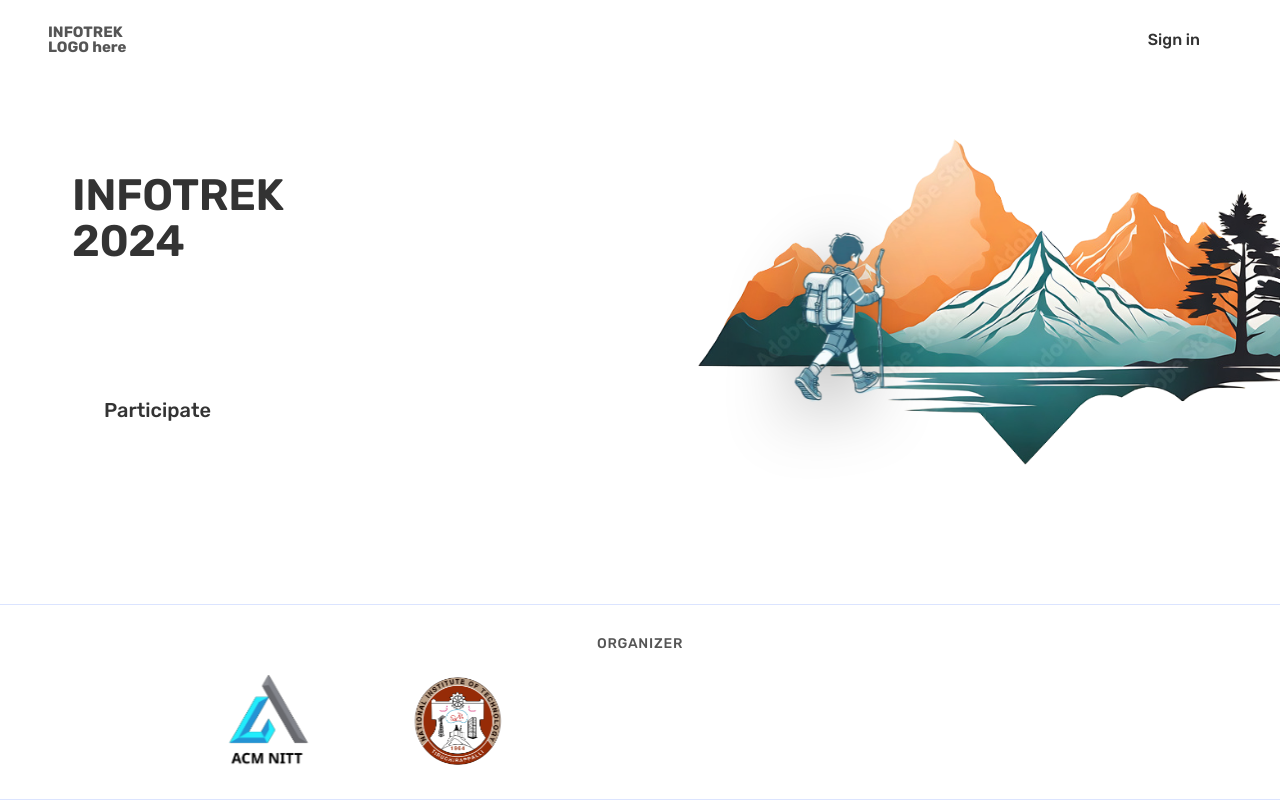
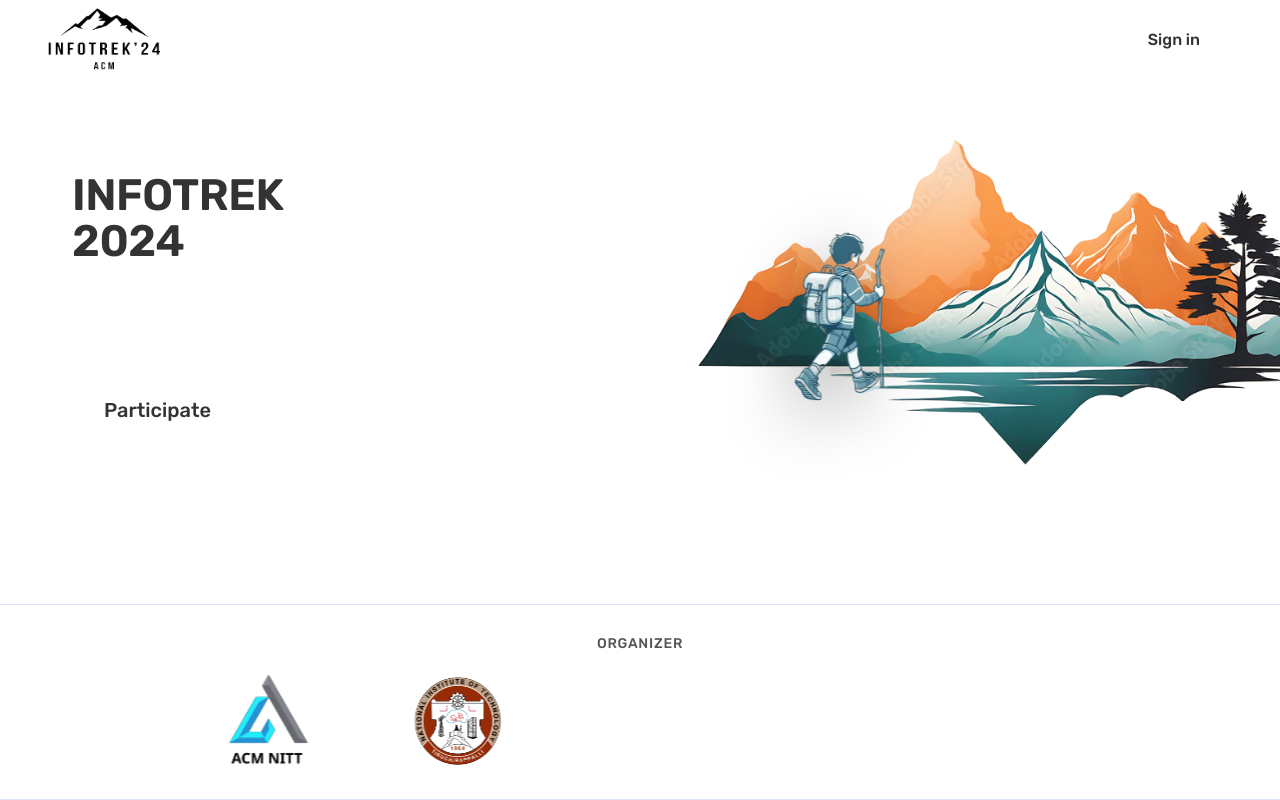
Before and after one commit to DebanjanBarman/infotrek-frontend, a plain HTML site: page index.html in a window 1280 px wide. Shown: the top 800 px of the page. Drawn offline with nearby package versions, Linux system fonts and the light colour scheme; some packages are replaced by stand-ins of ours; animation ran at ten frames a second; a script that the page names is missing.

Commit message:
added logo

```diff
--- a/css/style.css
+++ b/css/style.css
@@ -15,7 +15,10 @@
 }
 
 .logo {
-    height: 2.2rem;
+    /*height: 2.2rem;*/
+    height: 6.2rem;
+    width: 11.2rem;
+
 }
 
 /**************************/
@@ -237,9 +240,11 @@
     cursor: pointer;
 
 }
-.btn-register:hover,.btn-register:active{
+
+.btn-register:hover, .btn-register:active {
     background-color: #7950f2;
 }
+
 .events-img-box {
     position: relative;
 
--- a/index.html
+++ b/index.html
@@ -36,9 +36,9 @@
 </div>
 
 <header class="header">
-    <h2>INFOTREK <br>LOGO here</h2>
+    <!--    <h2>INFOTREK <br>LOGO here</h2>-->
     <a href="#">
-        <!--        <img class="logo" alt="INFOTREK LOGO" src="img/infotrek-logo.png"/>-->
+        <img class="logo" alt="INFOTREK LOGO" src="img/logos/infotrek.png"/>
     </a>
 
     <nav class="main-nav">
@@ -292,8 +292,8 @@
     <div class="container grid grid--footer">
         <div class="logo-col">
             <a href="#" class="footer-logo">
-                <!--                <img class="logo" alt="INFOTREK logo" src="img/infotrek-logo.png"/>-->
-                <h2 class="btn">INFOTREK<br>LOGO&nbsp;here</h2>
+                <img class="logo" alt="INFOTREK LOGO" src="img/logos/infotrek.png"/>
+                <!--                <h2 class="btn">INFOTREK<br>LOGO&nbsp;here</h2>-->
 
             </a>
             <ul class="social-links">
```
Also changed, not shown: img/logos/infotrek.png (added).
